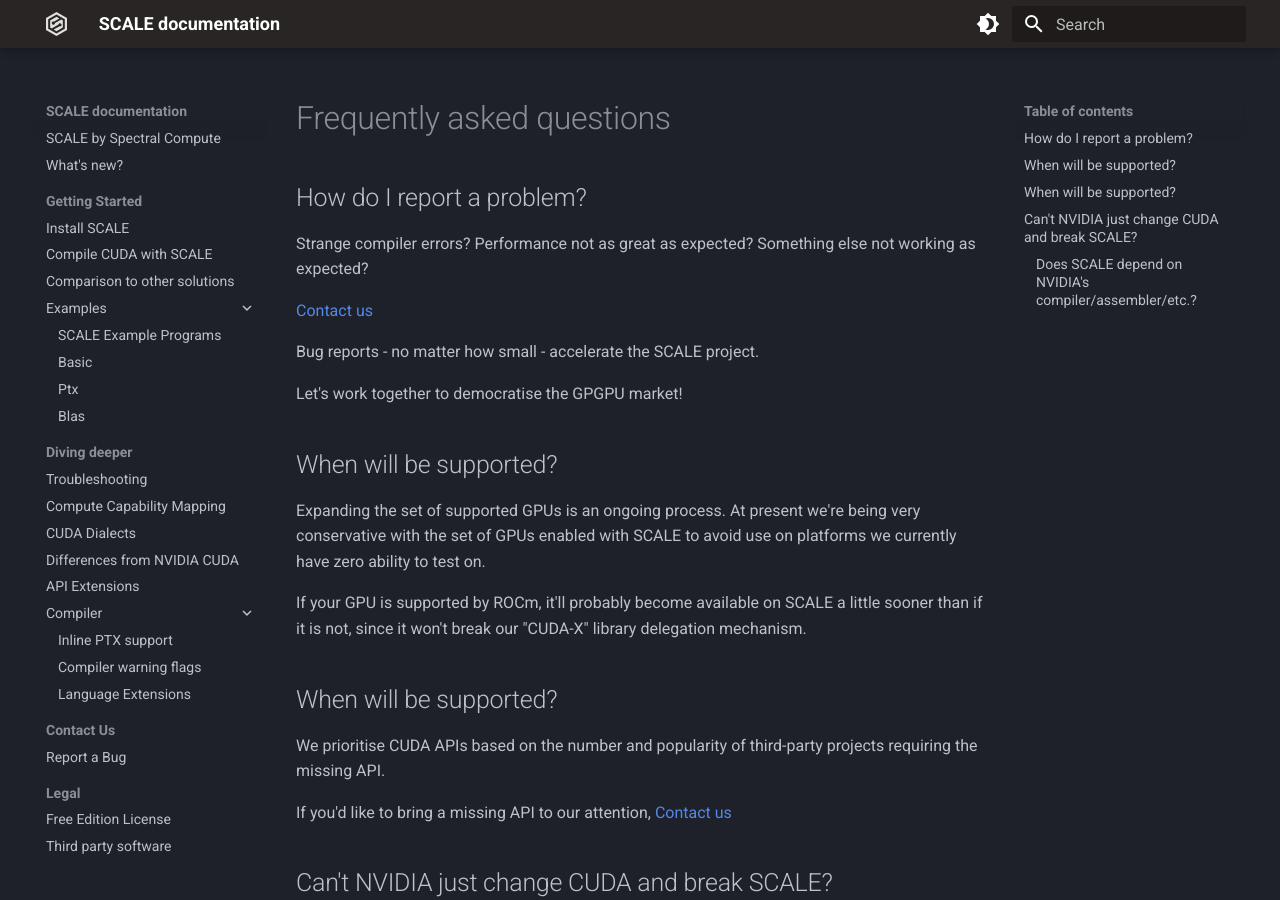
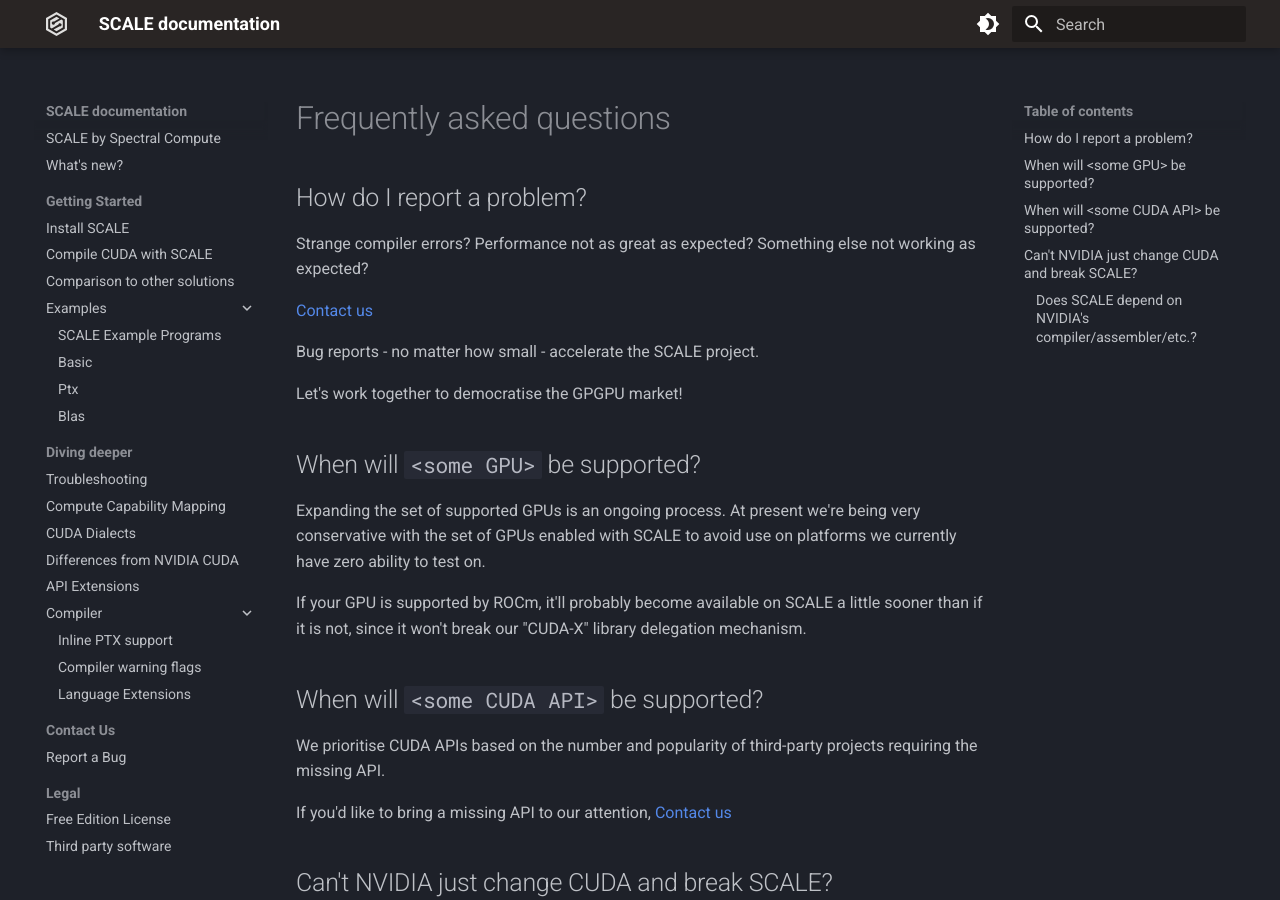
Before and after one commit to spectral-compute/scale-docs, an MkDocs documentation site: the page built from docs/manual/faq.md, in a window 1280 px wide and 900 px high. Built offline with MkDocs 1.6.1 and Material for MkDocs 9.7.7, drawn with Linux system fonts in a browser that asks for light colours.

Commit message:
Make the markdown compiler happy :D

```diff
--- a/docs/manual/faq.md
+++ b/docs/manual/faq.md
@@ -11,7 +11,7 @@ Bug reports - no matter how small - accelerate the SCALE project.
 
 Let's work together to democratise the GPGPU market!
 
-## When will <some GPU> be supported?
+## When will `<some GPU>` be supported?
 
 Expanding the set of supported GPUs is an ongoing process. At present we're
 being very conservative with the set of GPUs enabled with SCALE to avoid
@@ -21,7 +21,7 @@ If your GPU is supported by ROCm, it'll probably become available on SCALE a
 little sooner than if it is not, since it won't break our "CUDA-X" library
 delegation mechanism.
 
-## When will <some CUDA API> be supported?
+## When will `<some CUDA API>` be supported?
 
 We prioritise CUDA APIs based on the number and popularity of third-party
 projects requiring the missing API.
```
